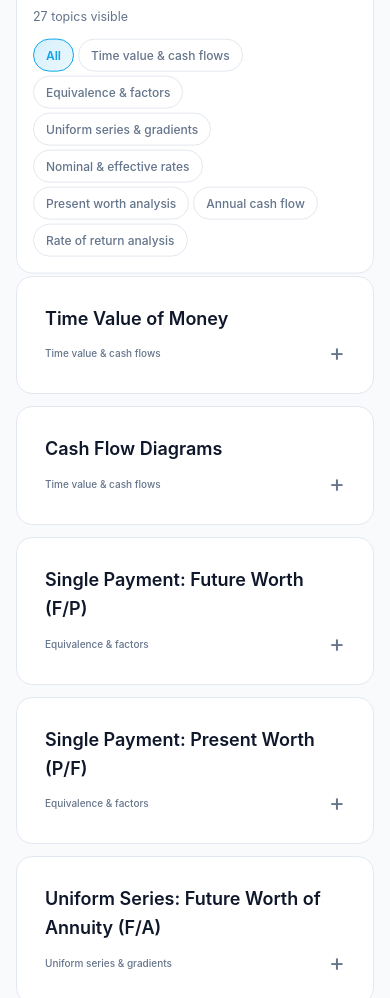
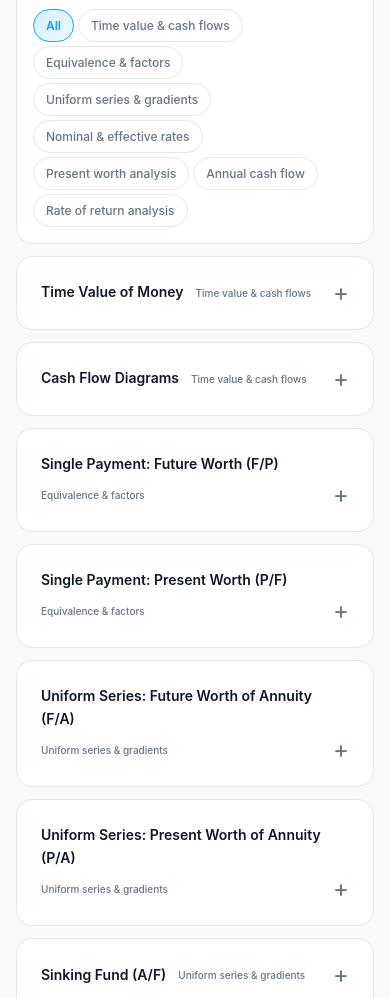
Before and after one commit to JEAN-C331/Engineering-economics, a website: page index.html in a window 390 px wide. Shown: the part 1250-2248 px from the top of the page. Drawn offline with nearby package versions, Linux system fonts and the light colour scheme; no server answers.

Commit message:
Add files via upload

```diff
--- a/css/styles.css
+++ b/css/styles.css
@@ -3753,6 +3753,7 @@ body.theme-dark .ecg-chart {
     max-width: 100%;
     box-sizing: border-box;
     overflow-x: hidden;
+    overflow-y: visible;
   }
 
   .panel {
@@ -3786,12 +3787,39 @@ body.theme-dark .ecg-chart {
     width: 100%;
     max-width: 100%;
     box-sizing: border-box;
+    display: flex;
+    flex-direction: column;
+    gap: var(--space-md);
   }
 
   .hub-sidebar {
     width: 100%;
     max-width: 100%;
     box-sizing: border-box;
+    position: relative;
+    top: 0;
+  }
+
+  .topic-body {
+    padding: 0 var(--space-md) var(--space-md);
+    word-wrap: break-word;
+    overflow-wrap: break-word;
+  }
+
+  .topic-body p {
+    margin: var(--space-sm) 0;
+    font-size: var(--text-sm);
+  }
+
+  .topic-card {
+    break-inside: avoid;
+    page-break-inside: avoid;
+    overflow: visible;
+  }
+
+  .topic-card summary {
+    padding: var(--space-md);
+    font-size: var(--text-base);
   }
 
   /* 2. 优化图片和图表显示 - 确保比例正常 */
```
